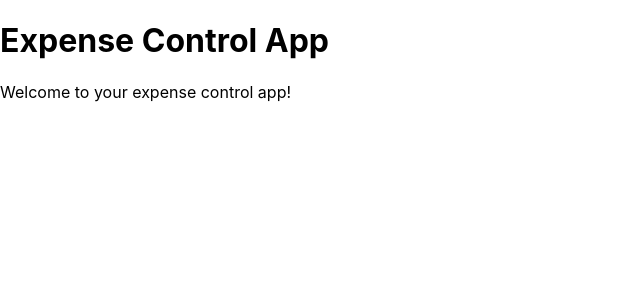
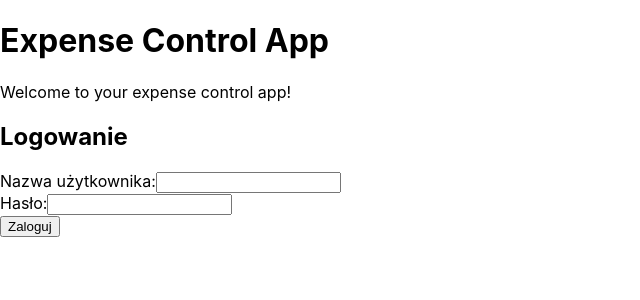
Before and after one commit to MaciejDani/expense-control-frontend, a React (Create React App) app: page / in a window 1280 px wide. Shown: the top 300 px of the page, without its empty margins (0-640 px from the left). Built offline with nearby package versions, Linux system fonts and the light colour scheme.

Commit message:
Add LoginForm component with token handling

```diff
--- a/src/App.js
+++ b/src/App.js
@@ -1,11 +1,13 @@
 import React from 'react';
 import Header from './components/Header';
+import LoginForm from './components/LoginForm';
 
 function App() {
   return(
     <div>
       <Header />
       <p>Welcome to your expense control app!</p>
+      <LoginForm />
     </div>
   );
 }
--- /dev/null
+++ b/src/components/LoginForm.js
@@ -0,0 +1,66 @@
+import React, { useState } from 'react';
+
+function LoginForm() {
+  const [username, setUsername] = useState('');
+  const [password, setPassword] = useState('');
+  const [error, setError] = useState(null);
+  const [isLoggedIn, setIsLoggedIn] = useState(false);
+
+  const handleLogin = async (event) => {
+    event.preventDefault();
+
+    try {
+      const response = await fetch('http://localhost:8080/api/login', {
+        method: 'POST',
+        headers: {
+          'Content-Type': 'application/json'
+        },
+        body: JSON.stringify({ username, password })
+      });
+
+      if (!response.ok) {
+        throw new Error('Błędne dane logowania');
+      }
+
+      const data = await response.json();
+      localStorage.setItem('token', data.token); // zapisujemy token
+      setIsLoggedIn(true);
+      setError(null);
+    } catch (err) {
+      setError(err.message);
+      setIsLoggedIn(false);
+    }
+  };
+
+  return (
+    <div>
+      <h2>Logowanie</h2>
+      {isLoggedIn ? (
+        <p>Zalogowano pomyślnie 🎉</p>
+      ) : (
+        <form onSubmit={handleLogin}>
+          <div>
+            <label>Nazwa użytkownika:</label>
+            <input
+              type="text"
+              value={username}
+              onChange={(e) => setUsername(e.target.value)}
+            />
+          </div>
+          <div>
+            <label>Hasło:</label>
+            <input
+              type="password"
+              value={password}
+              onChange={(e) => setPassword(e.target.value)}
+            />
+          </div>
+          <button type="submit">Zaloguj</button>
+        </form>
+      )}
+      {error && <p style={{ color: 'red' }}>{error}</p>}
+    </div>
+  );
+}
+
+export default LoginForm;
```
